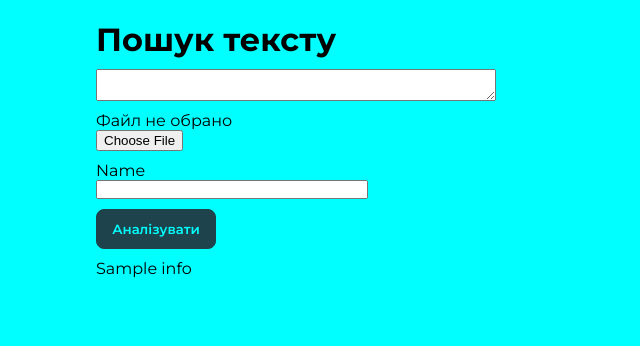
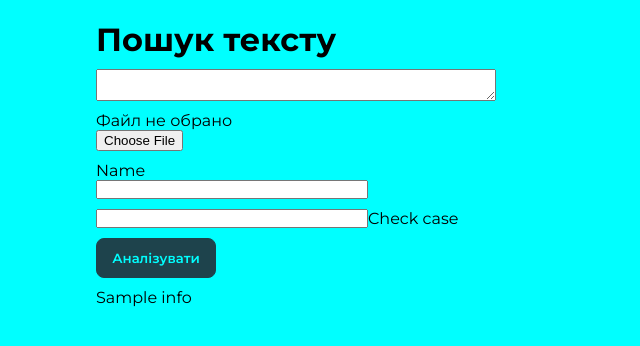
Before and after one commit to ella-chetvertak/man2023-source, a Django app: template man/main/templates/main/search.html in a window 1280 px wide. Shown: the part 70-416 px from the top of the page, without its empty margins (0-640 px from the left). Run offline with Django 4.2, Linux system fonts and the light colour scheme; the template is opened without the code that fills it: most values are stand-ins (such as "Sample title", 1, 10 or a date in 2020); form fields are guessed from the names that the template uses; some libraries are stand-ins or nearby versions.

Commit message:
case sensitivity checkbox

```diff
--- a/man/main/forms.py
+++ b/man/main/forms.py
@@ -1,4 +1,4 @@
-from django.forms import Form, Textarea, TextInput, CharField, FileField, RadioSelect
+from django.forms import Form, Textarea, TextInput, CharField, FileField, RadioSelect, BooleanField, CheckboxInput
 from .validators import validate_file_extension, validate_file_size
 
 
@@ -19,6 +19,7 @@
 
 class SearchForm(MainForm):
     name = CharField(widget=TextInput(), label='Пошуковий запит')
+    check_case = BooleanField(label="Враховувати регістр", required=False)
 
 
 class NLTKForm(MainForm):
--- a/man/main/static/main/css/analyse.css
+++ b/man/main/static/main/css/analyse.css
@@ -52,6 +52,11 @@
     width: 50px;
 }
 
+.display-row {
+    display: flex;
+    flex-direction: row;
+}
+
 table {
     table-layout: fixed;
     border-collapse: collapse;
--- a/man/main/templates/main/search.html
+++ b/man/main/templates/main/search.html
@@ -11,6 +11,10 @@
             {{ form.file }}
             {{ form.name.label }}
             {{ form.name }}
+            <div class="display-row">
+                {{ form.check_case }}
+                {{ form.check_case.label }}
+            </div>
 
             <button type="submit">Аналізувати</button>
         </form>
--- a/man/main/views.py
+++ b/man/main/views.py
@@ -81,6 +81,7 @@
 
         if form.is_valid():
             clean_text = form.cleaned_data['text']
+            wcase = form.cleaned_data['check_case']
             clean_data = form.cleaned_data
             group_size = int(request.COOKIES.get('group_size'))
             freq = int(request.COOKIES.get('freq'))
@@ -95,9 +96,10 @@
             text_analyse.at_start()
 
             name = clean_data['name']
-            text_analyse.search_ctx(name)
+            text_analyse.search_ctx(name, wcase)
             clean_text = text_analyse.resCtx
-            all_entries = set(re.findall(fr'(?i){name}', clean_text))
+            all_entries = set(re.findall(fr'{"(?i)"*(not wcase)}{name}', clean_text))
+
             for elem in all_entries:
                 clean_text = re.sub(elem, f'<mark>{elem}</mark>', clean_text)
             clean_text = mark_safe(clean_text)
```
Also changed, not shown: man/main/text_an.py (+7 -6 lines).
